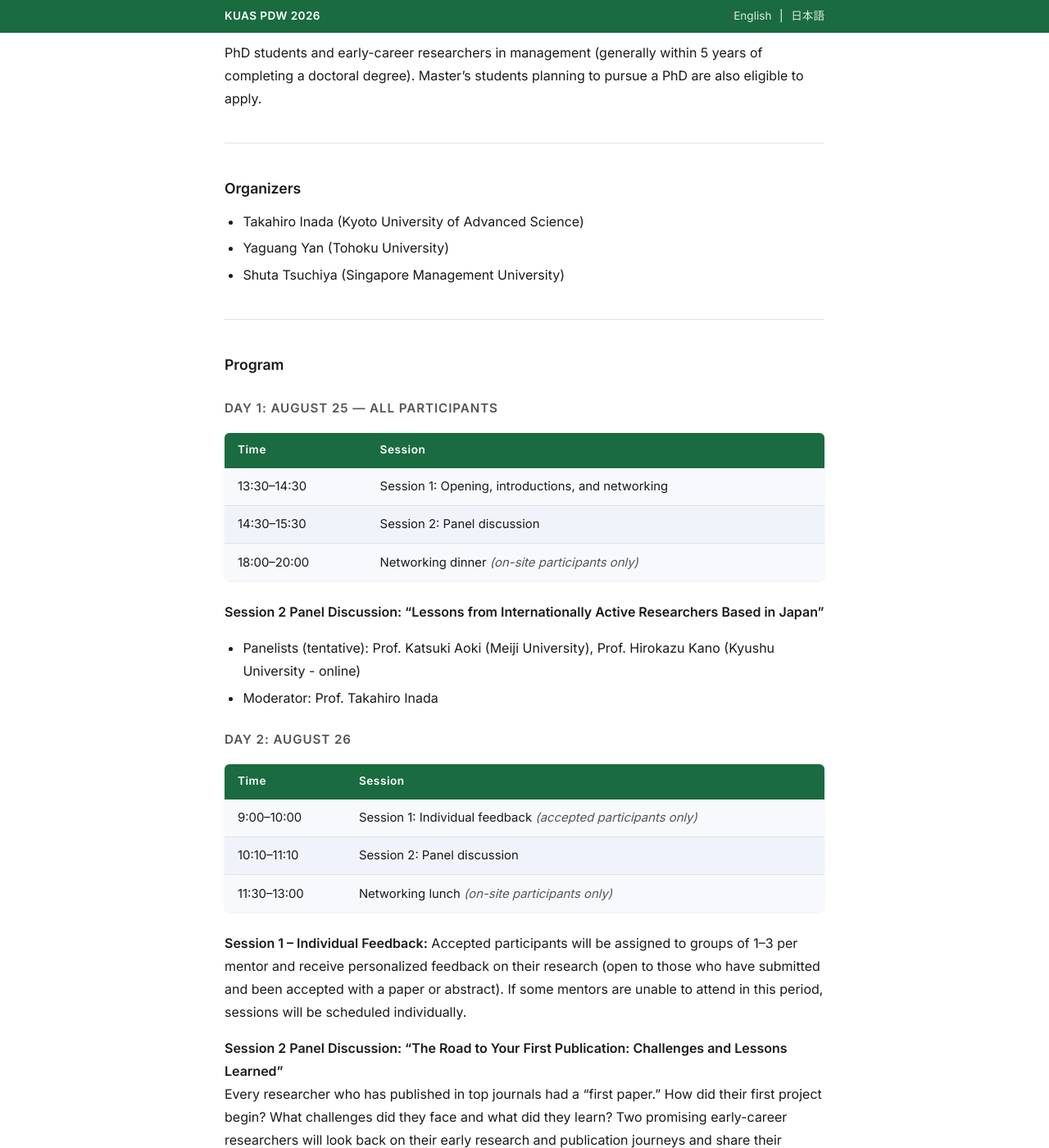
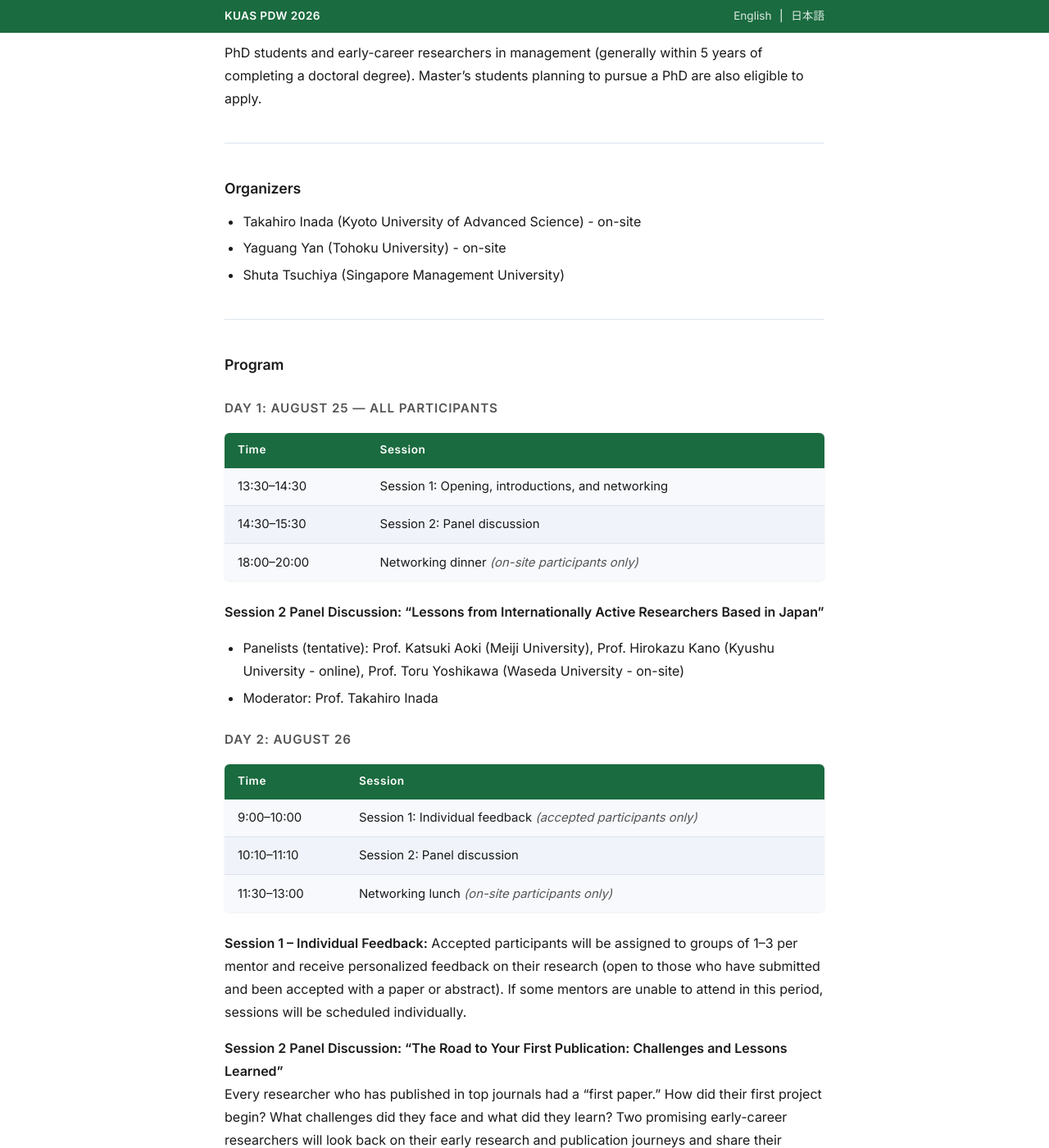
Before and after one commit to kuas-pdw/kuas-pdw.github.io, a Jekyll site: the page built from index.md, in a window 1280 px wide and 1400 px high, scrolled down 1105 px. Shown: the whole window at 82% size. Built offline with Jekyll 4.4.1, drawn with Linux system fonts in a browser that asks for light colours; some of the changed text lies outside the part shown.

Commit message:
Add Yoshikawa as on-site panelist for Day 1 Session 2 and note on-site organizers
Co-Authored-By: Claude Sonnet 4.6 <noreply@anthropic.com>

```diff
--- a/index.md
+++ b/index.md
@@ -29,8 +29,8 @@ PhD students and early-career researchers in management (generally within 5 year
 
 ### Organizers
 
-- Takahiro Inada (Kyoto University of Advanced Science)
-- Yaguang Yan (Tohoku University)
+- Takahiro Inada (Kyoto University of Advanced Science) - on-site
+- Yaguang Yan (Tohoku University) - on-site
 - Shuta Tsuchiya (Singapore Management University)
 
 ---
@@ -46,7 +46,7 @@ PhD students and early-career researchers in management (generally within 5 year
 | 18:00–20:00 | Networking dinner *(on-site participants only)* |
 
 **Session 2 Panel Discussion: "Lessons from Internationally Active Researchers Based in Japan"**
-- Panelists (tentative): Prof. Katsuki Aoki (Meiji University), Prof. Hirokazu Kano (Kyushu University - online)
+- Panelists (tentative): Prof. Katsuki Aoki (Meiji University), Prof. Hirokazu Kano (Kyushu University - online), Prof. Toru Yoshikawa (Waseda University - on-site)
 - Moderator: Prof. Takahiro Inada
 
 #### Day 2: August 26
```
Also changed, not shown: other parts of index.md (+3 -3 lines).
